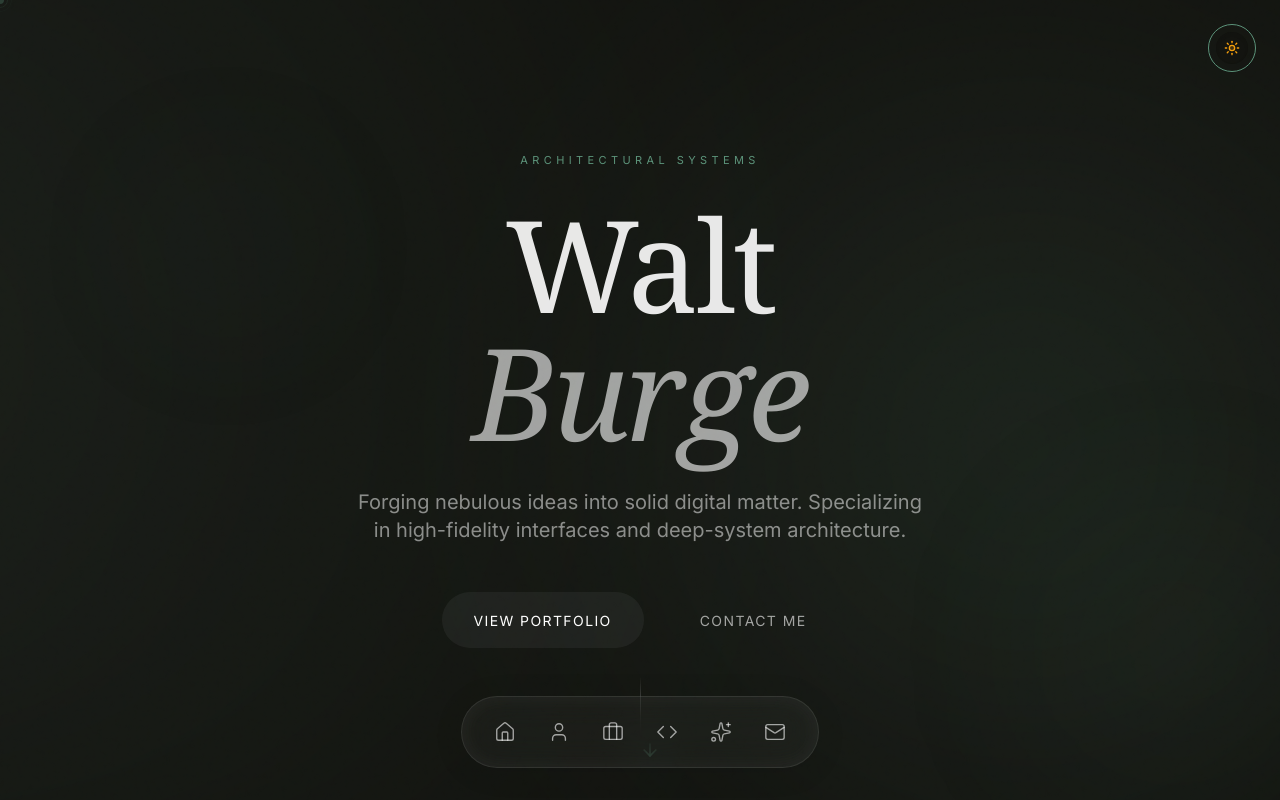
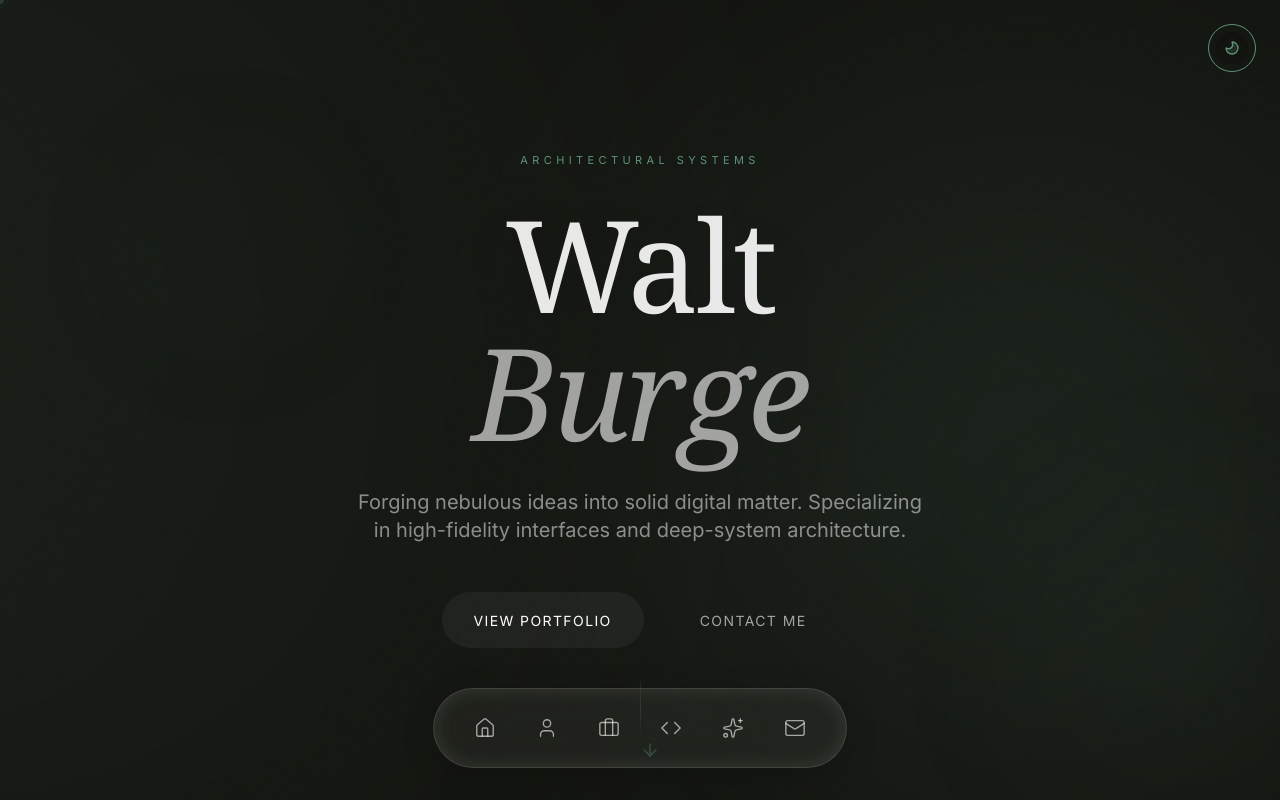
Before and after one commit to Aphrodine-wq/WaltBurge.com, a React (Vite) app: page / in a window 1280 px wide. Shown: the top 800 px of the page. Built offline with nearby package versions, Linux system fonts and the light colour scheme; a web font is replaced by a local one.

Commit message:
Implement Inverse Theme, enhance visuals (glass/anim), and update content

```diff
--- a/components/ArtisticNav.tsx
+++ b/components/ArtisticNav.tsx
@@ -26,10 +26,10 @@ export const ArtisticNav: React.FC = () => {
         <div className="fixed bottom-8 left-1/2 transform -translate-x-1/2 z-[100] flex justify-center">
             {/* The Floating Prism */}
             <motion.div
-                className="glass-prism rounded-full px-6 py-4 flex items-center gap-4 transition-all duration-300 hover:shadow-[0_0_40px_rgba(255,255,255,0.1)] hover:scale-105"
+                className="glass-prism rounded-full px-8 py-5 flex items-center gap-6 transition-all duration-500 hover:shadow-[0_0_60px_rgba(var(--aurora-teal),0.2)] hover:scale-[1.02] border border-white/10"
                 initial={{ y: 100, opacity: 0 }}
                 animate={{ y: 0, opacity: 1 }}
-                transition={{ duration: 1, ease: [0.16, 1, 0.3, 1] }}
+                transition={{ duration: 1.2, ease: [0.16, 1, 0.3, 1] }}
             >
                 {navItems.map((item, idx) => (
                     <NavItem
--- a/components/DarkModeToggle.tsx
+++ b/components/DarkModeToggle.tsx
@@ -7,17 +7,20 @@ export const DarkModeToggle: React.FC = () => {
 
     useEffect(() => {
         const saved = localStorage.getItem('theme');
-        const isDarkSaved = saved === 'dark';
-        setIsDark(isDarkSaved);
-        if (isDarkSaved) document.documentElement.classList.add('dark');
-        else document.documentElement.classList.remove('dark');
+        // Default is dark (Onyx). If saved is 'light', add light class.
+        const isLight = saved === 'light';
+        setIsDark(!isLight);
+        if (isLight) document.documentElement.classList.add('light');
+        else document.documentElement.classList.remove('light');
     }, []);
 
     const toggleTheme = () => {
-        const newTheme = !isDark;
-        setIsDark(newTheme);
-        localStorage.setItem('theme', newTheme ? 'dark' : 'light');
-        document.documentElement.classList.toggle('dark');
+        const newIsDark = !isDark;
+        setIsDark(newIsDark);
+        localStorage.setItem('theme', newIsDark ? 'dark' : 'light');
+
+        if (!newIsDark) document.documentElement.classList.add('light');
+        else document.documentElement.classList.remove('light');
     };
 
     return (
--- a/components/Hero.tsx
+++ b/components/Hero.tsx
@@ -48,8 +48,8 @@ export const Hero: React.FC = () => {
         <motion.h1
           initial={{ opacity: 0, scale: 0.95 }}
           animate={{ opacity: 1, scale: 1 }}
-          transition={{ duration: 1.2, ease: [0.16, 1, 0.3, 1] }}
-          className="font-serif text-6xl md:text-8xl lg:text-9xl text-white/90 leading-[0.9] tracking-tight mb-8"
+          transition={{ duration: 1.4, ease: [0.16, 1, 0.3, 1] }}
+          className="font-serif text-6xl md:text-8xl lg:text-9xl text-white/90 leading-[0.9] tracking-tight mb-8 drop-shadow-2xl"
         >
           <span className="block">Walt</span>
           <span className="block italic text-white/60">Burge</span>
@@ -59,7 +59,7 @@ export const Hero: React.FC = () => {
         <motion.p
           initial={{ opacity: 0 }}
           animate={{ opacity: 1 }}
-          transition={{ duration: 1, delay: 0.5 }}
+          transition={{ duration: 1.2, delay: 0.4, ease: "easeOut" }}
           className="font-sans text-lg md:text-xl text-white/50 max-w-xl leading-relaxed mb-12 mix-blend-plus-lighter"
         >
           Forging nebulous ideas into solid digital matter.
--- a/components/Projects.tsx
+++ b/components/Projects.tsx
@@ -11,9 +11,13 @@ import {
 } from 'lucide-react';
 
 // --- Image Handling Helper ---
-const getProjectImage = (id: string, fileName: string = 'cover.jpg') => {
-  // In a real build, Vite handles public assets directly
-  return `/assets/projects/${id}/${fileName}`;
+const getProjectImage = (id: string) => {
+  // Map IDs to specific files found in public/assets/projects
+  switch (id) {
+    case 'clipsync': return '/assets/projects/clipsync/Clipsync.png';
+    // Add other known mappings or fallback to default structure if you had verified them
+    default: return `/assets/projects/${id}/cover.jpg`;
+  }
 };
 
 const getGradientForProject = (id: string) => {
--- a/components/Skills.tsx
+++ b/components/Skills.tsx
@@ -32,11 +32,12 @@ const skillCategories: SkillCategory[] = [
       { name: 'LLM Integration', level: 95 },
       { name: 'RAG Architecture', level: 90 },
       { name: 'Prompt Engineering', level: 98 },
-      { name: 'AI Agents', level: 88 },
+      { name: 'AI Agents (CrewAI/AutoGPT)', level: 92 },
+      { name: 'Function Calling', level: 88 },
+      { name: 'Vector Embeddings', level: 85 },
       { name: 'Fine-Tuning', level: 85 },
       { name: 'Computer Vision', level: 82 },
       { name: 'TensorFlow / PyTorch', level: 80 },
-      { name: 'Reinforcement Learning', level: 75 },
     ]
   },
   {
@@ -60,7 +61,25 @@ const skillCategories: SkillCategory[] = [
       { name: 'Ollama' },
       { name: 'Hugging Face' },
       { name: 'Groq API' },
-      { name: 'LangChain' }
+      { name: 'OpenAI API' },
+      { name: 'Anthropic API' },
+      { name: 'Google Gemini' },
+      { name: 'Pinecone' },
+      { name: 'ChromaDB' },
+      { name: 'LlamaIndex' },
+      { name: 'Pandas' },
+      { name: 'NumPy' },
+      { name: 'Weights & Biases' },
+      { name: 'Midjourney' },
+      { name: 'Stable Diffusion' },
+      { name: 'Stable Audio' },
+      { name: 'Whisper' },
+      { name: 'LM Studio' },
+      { name: 'Ollama' },
+      { name: 'Hugging Face' },
+      { name: 'Groq API' },
+      { name: 'LangChain' },
+      { name: 'CrewAI' }
     ]
   },
   {
--- a/components/ui/badge.tsx
+++ b/components/ui/badge.tsx
@@ -26,7 +26,9 @@ const badgeVariants = cva(
 
 export interface BadgeProps
   extends React.HTMLAttributes<HTMLDivElement>,
-    VariantProps<typeof badgeVariants> {}
+  VariantProps<typeof badgeVariants> {
+  children?: React.ReactNode;
+}
 
 function Badge({ className, variant, ...props }: BadgeProps) {
   return (
--- a/index.css
+++ b/index.css
@@ -6,35 +6,54 @@
 
 @layer base {
   :root {
-    /* Two-Tone Palette: Onyx & Jungle */
+    /* Default: Dark Mode (Strict Onyx & Jungle) */
     --bg-deep: 18 19 15;
-    /* #12130F - Onyx */
+    /* Onyx #12130F */
     --bg-nebula: 18 19 15;
-    /* #12130F - Onyx (Flat) */
+    --bg-surface: 18 19 15;
+
     --text-glow: 91 146 121;
-    /* #5B9279 - Jungle Green */
+    /* Jungle Green #5B9279 */
+    --text-primary: 91 146 121;
+    --text-secondary: 91 146 121;
 
-    /* Accents - All Jungle Green */
+    --accent-color: 91 146 121;
+    --border-color: 91 146 121;
+
+    /* Accents */
     --aurora-teal: 91 146 121;
-    /* #5B9279 */
     --aurora-purple: 91 146 121;
-    /* #5B9279 */
     --aurora-pink: 91 146 121;
-    /* #5B9279 */
 
-    /* Semantic mapping */
     --bg-primary: var(--bg-deep);
     --bg-secondary: var(--bg-nebula);
-    --bg-surface: 18 19 15;
-    /* Keep surface flat Onyx or maybe slight opacity if needed, sticking to strict */
+  }
 
-    --text-primary: var(--text-glow);
-    --text-secondary: 91 146 121;
-    /* Jungle Green */
+  /* Inverse Mode: Light (Paper & Onyx) */
+  :root[class~="light"] {
+    --bg-deep: 240 242 240;
+    /* Paper #F0F2F0 */
+    --bg-nebula: 255 255 255;
+    /* White */
+    --bg-surface: 240 242 240;
 
-    --accent-color: var(--aurora-teal);
-    --border-color: 91 146 121;
-    /* Jungle Green for borders */
+    --text-glow: 18 19 15;
+    /* Onyx #12130F */
+    --text-primary: 18 19 15;
+    --text-secondary: 60 65 60;
+    /* Darker Gray for contrast */
+
+    --accent-color: 91 146 121;
+    /* Keep Jungle Green as Accent */
+    --border-color: 18 19 15;
+    /* Onyx Borders */
+
+    --aurora-teal: 91 146 121;
+    --aurora-purple: 91 146 121;
+    --aurora-pink: 91 146 121;
+
+    --bg-primary: var(--bg-deep);
+    --bg-secondary: var(--bg-nebula);
   }
 
   body {
@@ -78,13 +97,13 @@
   }
 
   .glass-prism {
-    background: rgba(255, 255, 255, 0.03);
-    backdrop-filter: blur(20px);
-    -webkit-backdrop-filter: blur(20px);
-    border: 1px solid rgba(255, 255, 255, 0.1);
+    background: rgba(255, 255, 255, 0.05);
+    backdrop-filter: blur(40px) saturate(150%);
+    -webkit-backdrop-filter: blur(40px) saturate(150%);
+    border: 1px solid rgba(255, 255, 255, 0.15);
     box-shadow:
-      0 4px 30px rgba(0, 0, 0, 0.1),
-      inset 0 0 20px rgba(255, 255, 255, 0.05);
+      0 8px 32px rgba(0, 0, 0, 0.2),
+      inset 0 0 20px rgba(255, 255, 255, 0.1);
   }
 
   .liquid-border {
```
Lines whose indentation alone changed are shown as unchanged.
